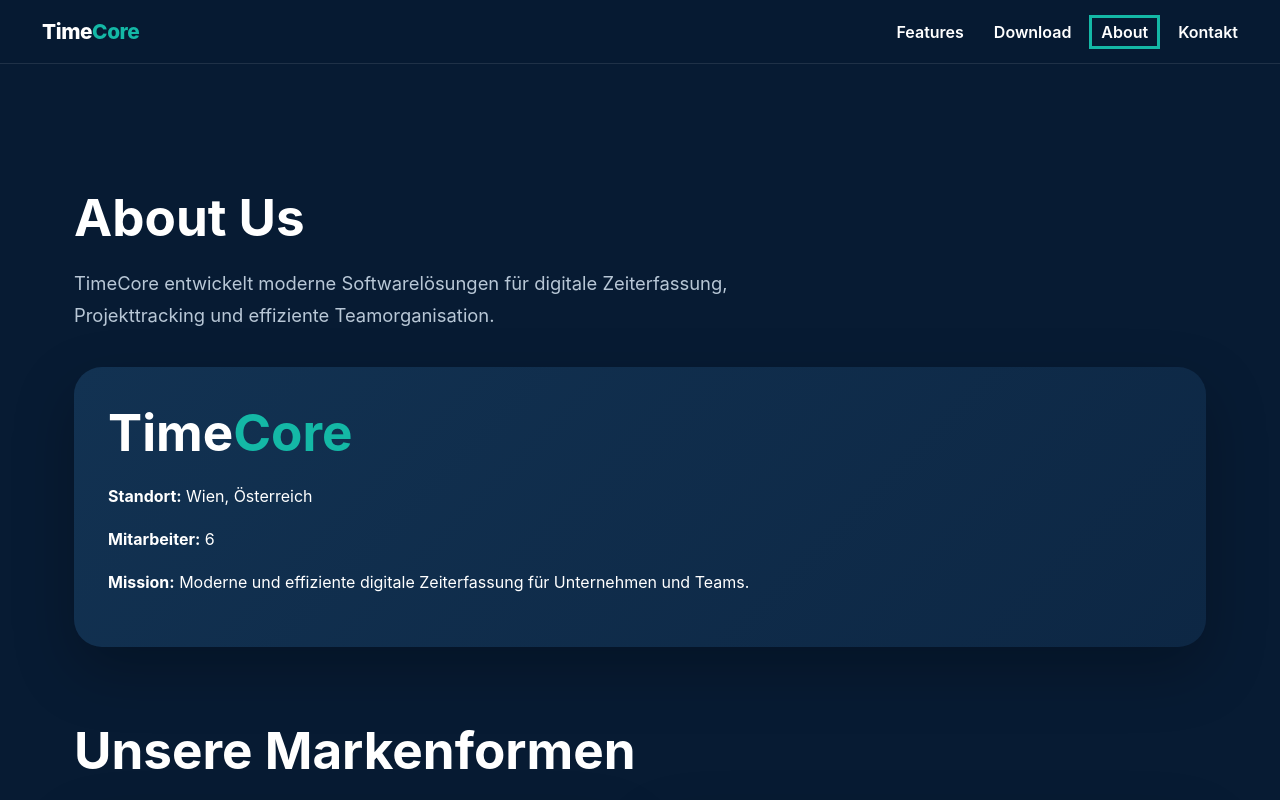
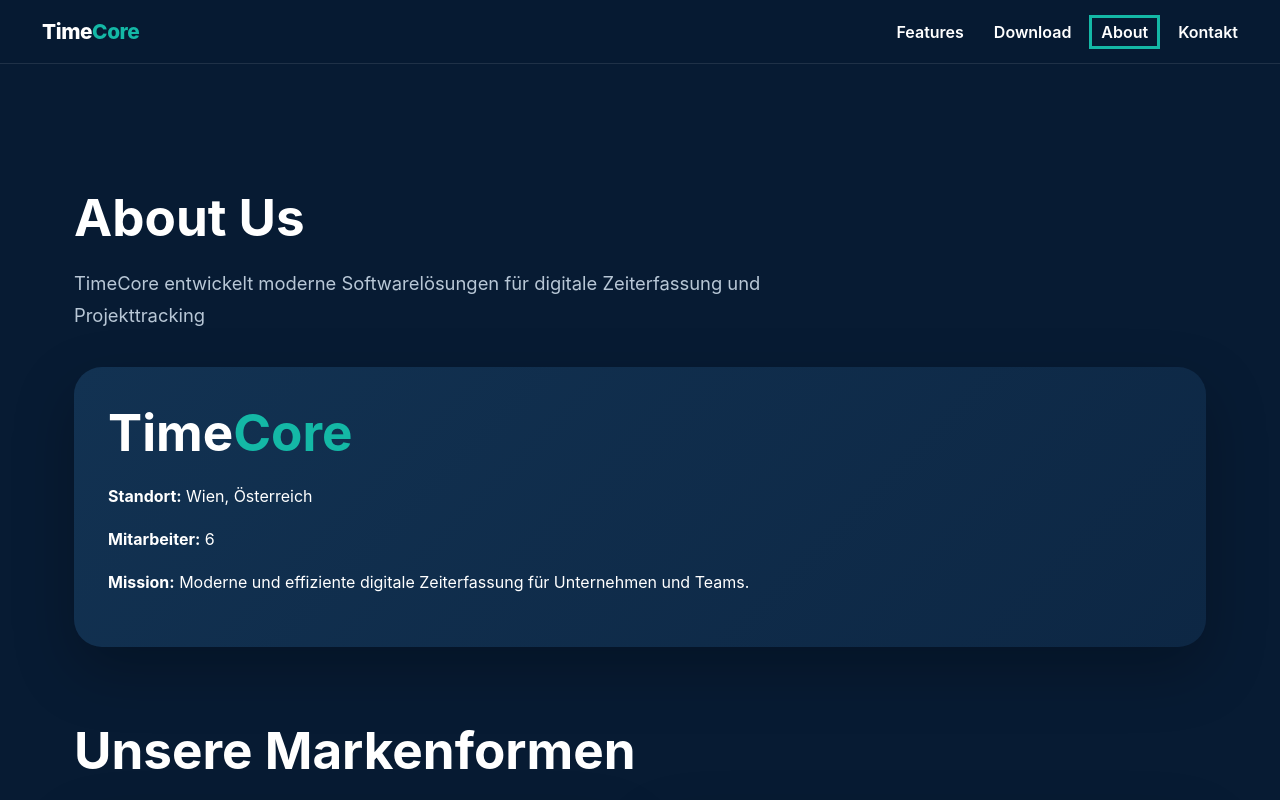
Before and after one commit to mxrc78/datenUndInformatikRecht, a Vue app: page / in a window 1280 px wide. Both pictures are taken after a click on the button "About". Shown: the top 800 px of the page. Built offline with nearby package versions, Linux system fonts and the light colour scheme.

Commit message:
Initial commit

```diff
--- a/src/views/AboutView.vue
+++ b/src/views/AboutView.vue
@@ -11,7 +11,7 @@ import farbmarke from '../assets/farbmarke.png'
 
     <p class="lead">
       TimeCore entwickelt moderne Softwarelösungen für digitale
-      Zeiterfassung, Projekttracking und effiziente Teamorganisation.
+      Zeiterfassung und Projekttracking
     </p>
 
     <div class="company-card">
```
